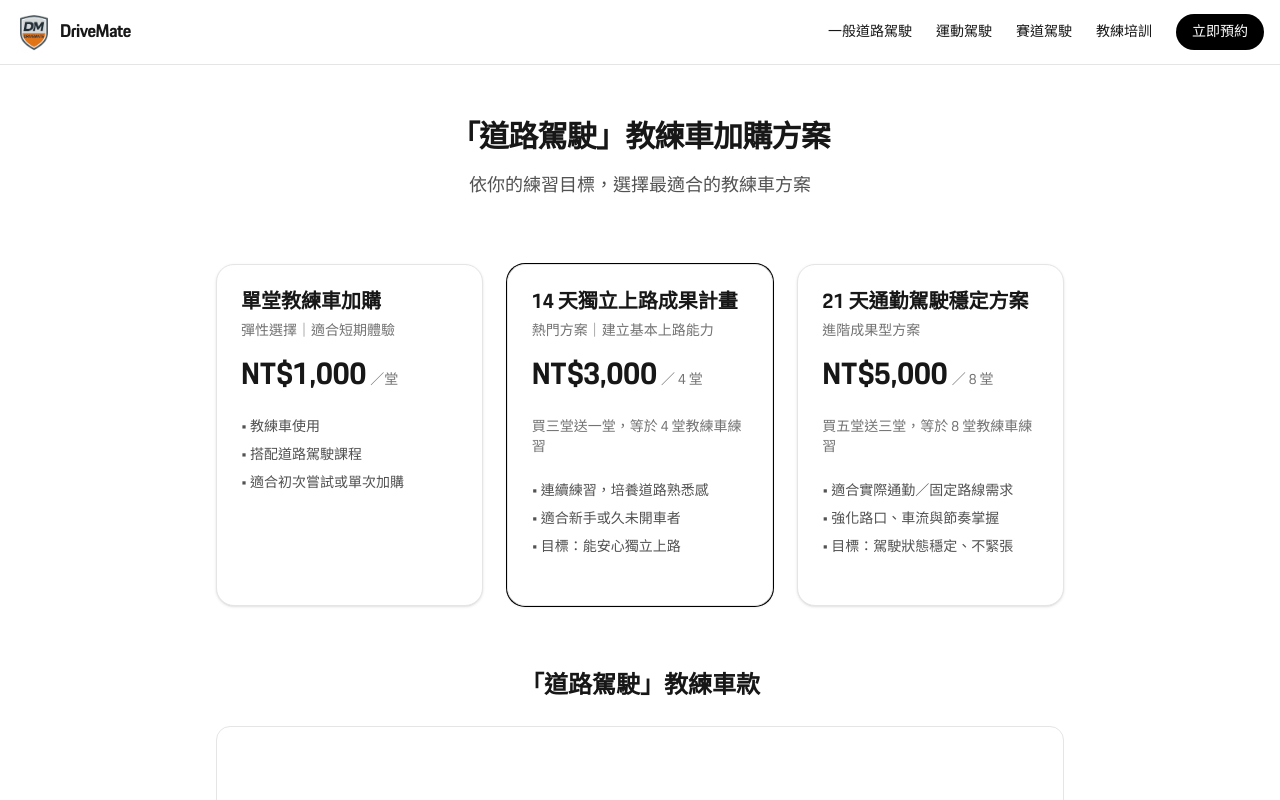
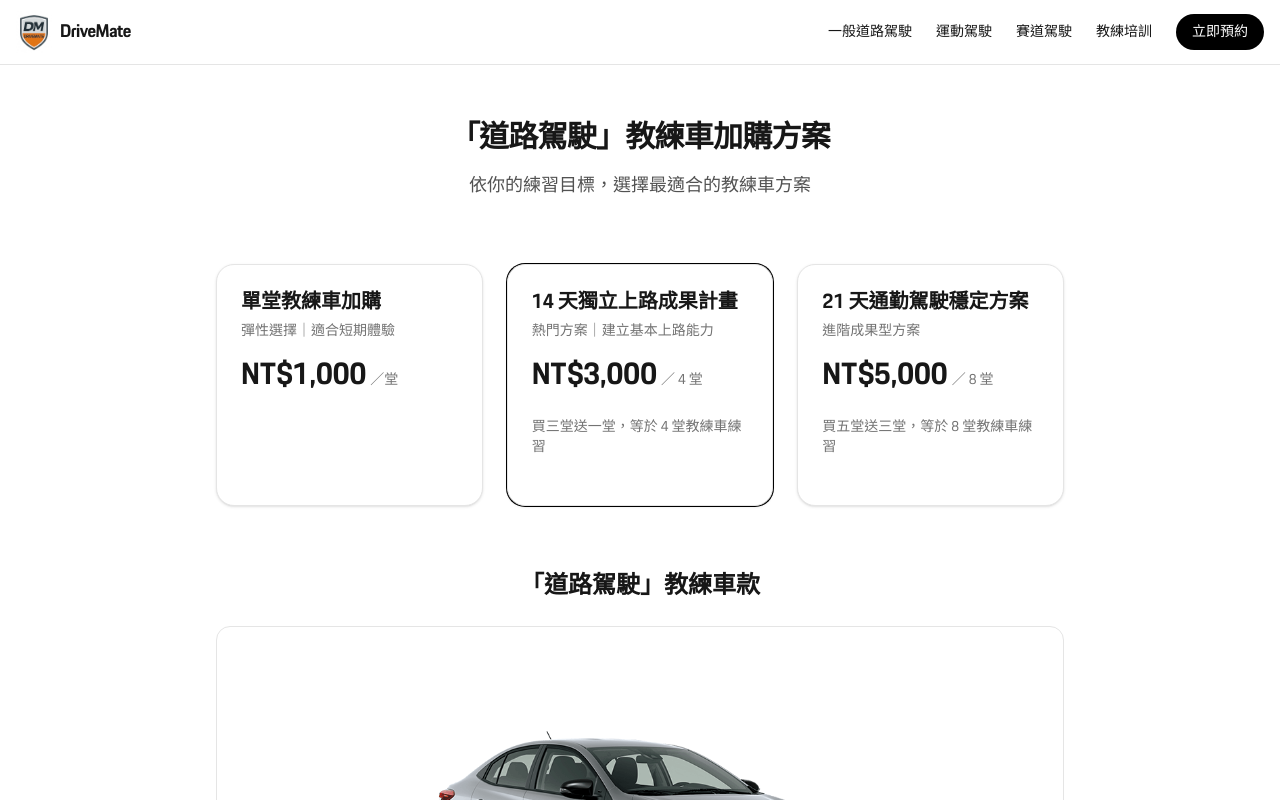
Before and after one commit to laurelke/drivemate-web, a Next.js app: page /courses/road-driving/instructor-car in a window 1280 px wide. Shown: the top 800 px of the page. Built offline with nearby package versions, Linux system fonts and the light colour scheme; a web font is replaced by a local one.

Commit message:
feat: unify course pages layout and design

```diff
--- a/app/courses/road-driving/instructor-car/page.tsx
+++ b/app/courses/road-driving/instructor-car/page.tsx
@@ -35,12 +35,6 @@ export default function InstructorCarAddOnPage() {
             <span className="text-3xl font-bold">NT$1,000</span>
             <span className="text-sm text-neutral-500 ml-1">／堂</span>
           </div>
-
-          <ul className="text-sm text-neutral-600 space-y-2 mb-6">
-            <li>• 教練車使用</li>
-            <li>• 搭配道路駕駛課程</li>
-            <li>• 適合初次嘗試或單次加購</li>
-          </ul>
         </div>
 
         {/* 14 天方案 */}
@@ -60,12 +54,6 @@ export default function InstructorCarAddOnPage() {
           <p className="text-sm text-neutral-500 mb-6">
             買三堂送一堂，等於 4 堂教練車練習
           </p>
-
-          <ul className="text-sm text-neutral-600 space-y-2 mb-6">
-            <li>• 連續練習，培養道路熟悉感</li>
-            <li>• 適合新手或久未開車者</li>
-            <li>• 目標：能安心獨立上路</li>
-          </ul>
         </div>
 
         {/* 21 天方案 */}
@@ -85,12 +73,6 @@ export default function InstructorCarAddOnPage() {
           <p className="text-sm text-neutral-500 mb-6">
             買五堂送三堂，等於 8 堂教練車練習
           </p>
-
-          <ul className="text-sm text-neutral-600 space-y-2 mb-6">
-            <li>• 適合實際通勤／固定路線需求</li>
-            <li>• 強化路口、車流與節奏掌握</li>
-            <li>• 目標：駕駛狀態穩定、不緊張</li>
-          </ul>
         </div>
       </section>
 
@@ -107,7 +89,7 @@ export default function InstructorCarAddOnPage() {
         src="/images/instructor-car-1.png"
         alt="DriveMate 道路駕駛實際上課使用之教練車款（示意）"
         className="
-          mx-auto
+          mx-full
           w-full
           max-w-[800px]       /* 手機最大寬度 */
           sm:max-w-[640px]    /* 平板 */
```
